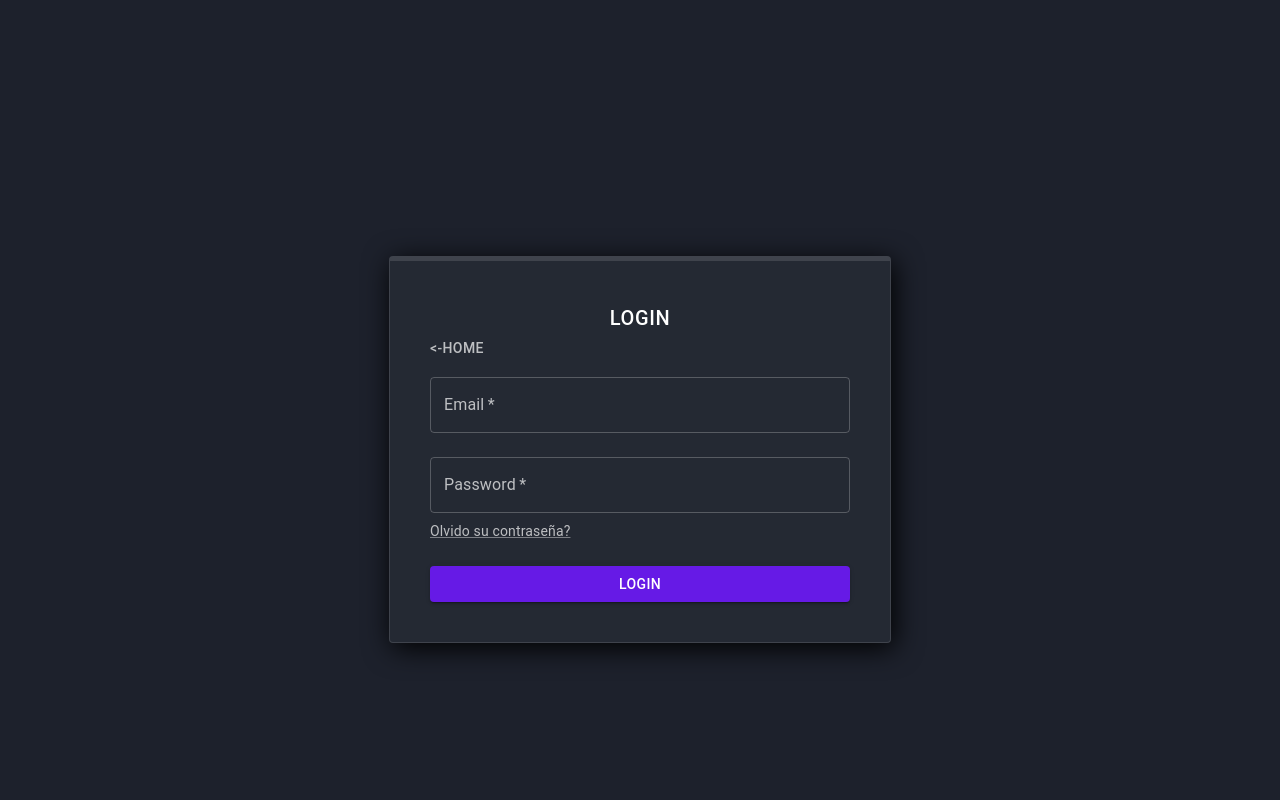
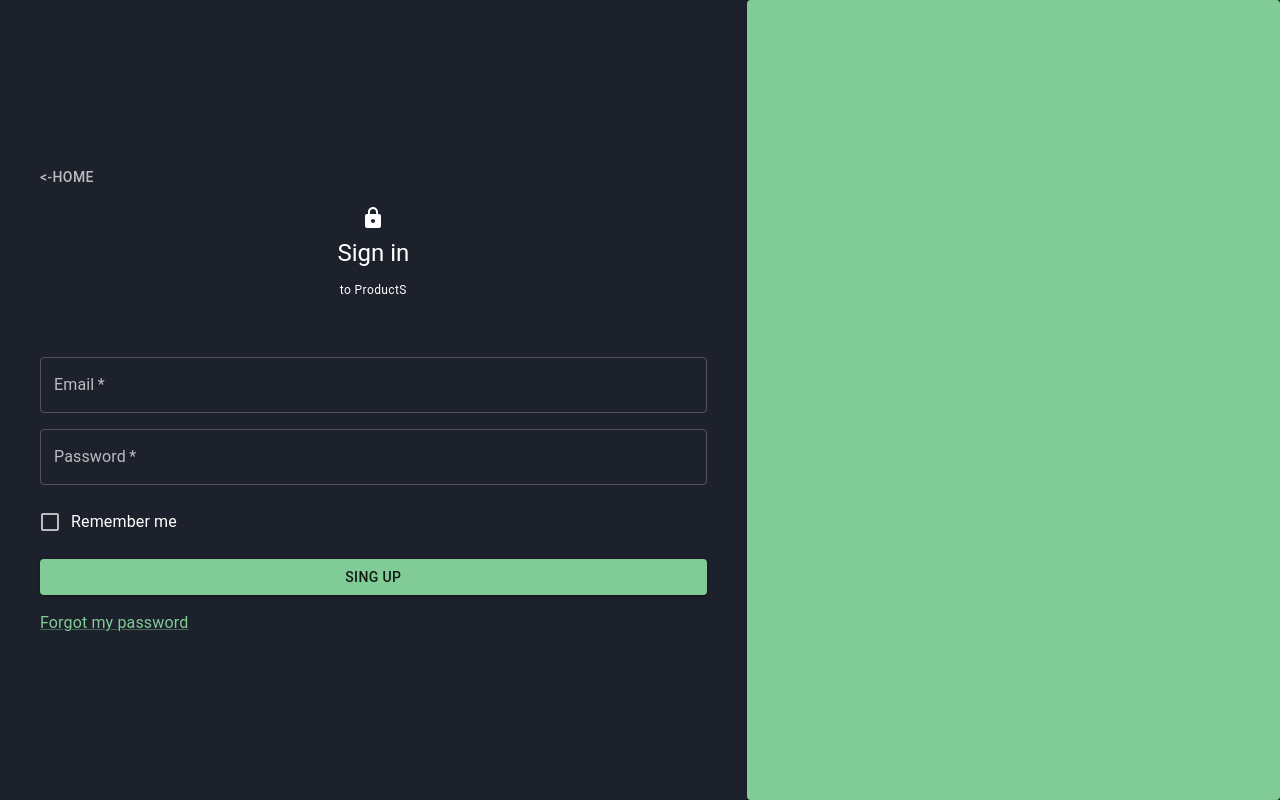
Before and after one commit to BalaguerRC/Product-Store-2, a React (Vite) app: page /login in a window 1280 px wide. Built offline with nearby package versions, Linux system fonts and the light colour scheme.

Commit message:
login ui

```diff
--- a/src/components/auth/login.jsx
+++ b/src/components/auth/login.jsx
@@ -10,10 +10,14 @@ import {
   Link,
   Divider,
   Paper,
+  FormControlLabel,
+  Checkbox,
 } from "@mui/material";
 import { useRef, useState } from "react";
 import { useNavigate } from "react-router-dom";
 import { ButtonCustom } from "./style/Buttom";
+import LockIcon from "@mui/icons-material/Lock";
+import { PaperBox } from "../paperBox";
 
 const Login = () => {
   const [email, setEmail] = useState(null);
@@ -33,7 +37,7 @@ const Login = () => {
   const navigate = useNavigate();
 
   const Loged = async () => {
-    //console.log(email, password)
+    console.log(email, password);
     setLoading(!Loading);
     if (!email && !password) {
       setTimeout(() => {
@@ -44,12 +48,10 @@ const Login = () => {
     } else {
       setTimeout(() => {
         setLoading(false);
-        fetch(import.meta.env.VITE_URL+"/Users/login", {
+        fetch(import.meta.env.VITE_URL + "/Users/login", {
           method: "Post",
           headers: {
             "Content-Type": "application/json",
-            /*,
-                        "Authorization": ``*/
           },
           body: JSON.stringify({
             email: email,
@@ -82,14 +84,106 @@ const Login = () => {
   };
   return (
     <>
+      <div>
         <Grid
           container
+          direction={"row-reverse"}
           justifyContent={"center"}
           alignItems={"center"}
-        position={"absolute"}
-        top={"30%"}
-        p={2}
         >
+          <Grid item sm={5} sx={{ display: { xs: "none", md: " grid" } }}>
+            <PaperBox className="containerApp2"></PaperBox>
+          </Grid>
+          <Grid item xs={0.4} sx={{ display: { xs: "grid", md: " none" } }}>
+            <PaperBox className="containerApp2"></PaperBox>
+          </Grid>
+          <Grid item xs sm>
+            <Box sx={{ p: 5 }}>
+              <form
+                onSubmit={(e) => {
+                  e.preventDefault();
+                  setLoading(!Loading);
+                  setTimeout(() => {
+                    Loged();
+                  }, 2000);
+                }}
+              >
+                <Grid container direction={"column"} spacing={2}>
+                  <Grid item>
+                    <Link
+                      component={"button"}
+                      underline="hover"
+                      onClick={() => navigate("/")}
+                    >
+                      <Typography variant="button" color={"text.secondary"}>
+                        {"<-Home"}
+                      </Typography>
+                    </Link>
+                  </Grid>
+                  <Grid item sx={{ textAlign: "center", pb: 5 }}>
+                    <LockIcon />
+                    <Typography variant="h5" gutterBottom>
+                      Sign in
+                    </Typography>
+                    <Typography variant="caption" gutterBottom>
+                      to ProductS
+                    </Typography>
+                  </Grid>
+                  <Grid item>
+                    <TextField
+                      type="email"
+                      label="Email"
+                      required
+                      onChange={onChangeEmail}
+                      fullWidth
+                    />
+                  </Grid>
+                  <Grid item>
+                    <TextField
+                      type="password"
+                      label="Password"
+                      required
+                      onChange={onChangePassword}
+                      fullWidth
+                    />
+                  </Grid>
+                  {error ? (
+                    <Typography variant="caption" color={"red"}>
+                      {error}
+                    </Typography>
+                  ) : null}
+                  <Grid item>
+                    <FormControlLabel
+                      control={<Checkbox />}
+                      label={"Remember me"}
+                    />
+                  </Grid>
+                  <Grid item>
+                    {Loading ? (
+                      <LoadingButton variant="contained" loading fullWidth>
+                        Sing Up
+                      </LoadingButton>
+                    ) : (
+                      <Button type="submit" variant="contained" fullWidth>
+                        Sing Up
+                      </Button>
+                    )}
+                  </Grid>
+                  <Grid item>
+                    <Link>Forgot my password</Link>
+                  </Grid>
+                </Grid>
+              </form>
+            </Box>
+          </Grid>
+        </Grid>
+      </div>
+    </>
+  );
+};
+
+{
+  /**
   <Card
           variant="outlined"
           sx={{
@@ -110,7 +204,10 @@ const Login = () => {
             }}
           >
             <Typography variant="button" component={"h3"} fontSize={20}>
-              Login
+              Sign in
+            </Typography>
+            <Typography variant="caption">
+              to ProductS
             </Typography>
             <Grid container>
               <Link
@@ -172,8 +269,115 @@ const Login = () => {
             )}
           </Grid>
         </Card>
+   */
+}
+
+{
+  /**
+  <Box
+        justifyContent={"center"}
+        alignItems={"center"}
+        sx={{ height: "100vh", display: { xs: "none", md: "grid" } }}
+      >
+        <Card
+          variant="outlined"
+          sx={{
+            borderColor: "9C9C9C",
+            borderTopWidth: 5,
+            background: "#242933",
+            boxShadow: "3px 5px 28px #000000",
+            width: 500,
+          }}
+        >
+          <form
+            style={{ width: "100%" }}
+            onSubmit={(e) => {
+              e.preventDefault();
+              setLoading(!Loading);
+              setTimeout(() => {
+                Loged();
+              }, 2000);
+            }}
+          >
+            <Grid container direction={"column"} p={4}>
+              <Grid item>
+                <Link
+                  component={"button"}
+                  underline="hover"
+                  onClick={() => navigate("/")}
+                >
+                  <Typography variant="button" color={"text.secondary"}>
+                    {"<-Home"}
+                  </Typography>
+                </Link>
               </Grid>
-    </>
-  );
-};
+              <Grid item sx={{ textAlign: "center", pb: 5 }}>
+                <LockIcon />
+                <Typography variant="button" component={"h3"} fontSize={20}>
+                  Sign in
+                </Typography>
+                <Typography variant="caption">to ProductS</Typography>
+              </Grid>
+              <Grid item>
+                <TextField
+                  required
+                  label="Email"
+                  type="email"
+                  margin="normal"
+                  onChange={onChangeEmail}
+                  fullWidth
+                />
+              </Grid>
+              <Grid item>
+                <TextField
+                  label="Password"
+                  type="password"
+                  fullWidth
+                  margin="normal"
+                  required
+                  onChange={onChangePassword}
+                />
+              </Grid>
+              <Grid item>
+                {error ? (
+                  <Typography variant="caption" color={"red"}>
+                    {error}
+                  </Typography>
+                ) : null}
+              </Grid>
+              <Grid item>
+                <FormControlLabel
+                  control={<Checkbox />}
+                  label={"Remember me"}
+                />
+              </Grid>
+              <Grid item pt={1}>
+                {Loading ? (
+                  <LoadingButton
+                    loading
+                    variant="outlined"
+                    sx={{ width: "100%" }}
+                  >
+                    Login
+                  </LoadingButton>
+                ) : (
+                  <ButtonCustom
+                    sx={{ width: "100%" }}
+                    variant="contained"
+                    onClick={Loged}
+                    type="submit"
+                  >
+                    Login
+                  </ButtonCustom>
+                )}
+              </Grid>
+              <Grid item pt={1}>
+                <Link>Forgot my password</Link>
+              </Grid>
+            </Grid>
+          </form>
+        </Card>
+      </Box>
+   */
+}
 export default Login;
--- a/src/components/home/header.jsx
+++ b/src/components/home/header.jsx
@@ -100,6 +100,7 @@ const Header = () => {
                   {getToken == null ? (
                     <Button
                       variant="contained"
+                      sx={{ borderRadius: 3 }}
                       onClick={() => {
                         setLoading(!Loading);
                         setTimeout(() => {
--- a/src/components/home/homeview.jsx
+++ b/src/components/home/homeview.jsx
@@ -48,10 +48,10 @@ const HomeView = () => {
             direction={"row"}
             justifyContent={"space-between"}
             alignItems={"center"}
-            spacing={2}
+            spacing={3}
             sx={{ p: 8 }}
           >
-            <Grid item xs={5}>
+            <Grid item xs={5.5}>
               <Box sx={{ display: "flex", flexDirection: "column" }}>
                 <Typography variant="h3" sx={{ fontWeight: 900 }} gutterBottom>
                   Welcome to ProductS
@@ -62,7 +62,7 @@ const HomeView = () => {
                   consumables, video games and much more.{" "}
                 </Typography>
               </Box>
-              <Button variant="contained">Buy Something</Button>
+              <Button variant="contained" sx={{ borderRadius: 3 }}>Buy Something</Button>
             </Grid>
             <Grid item xs={4.5}>
               <img
--- /dev/null
+++ b/src/components/paperBox.js
@@ -0,0 +1,5 @@
+import { Paper, styled } from "@mui/material";
+
+export const PaperBox = styled(Paper)(({ theme }) => ({
+    background: theme.palette.primary.main
+  }));
--- a/src/index.css
+++ b/src/index.css
@@ -1,3 +1,10 @@
 body {
     background-color: #1d212c;
 }
+
+.containerApp2{
+    display: grid;
+    align-items: center;
+    justify-content: center;
+    min-height: 100vh;
+}
```
Also changed, not shown: src/components/home/listProductCategory.jsx (+7 -7 lines), 1 other file (tests, documents, lock files or other folders). Lines whose indentation alone changed are shown as unchanged.
